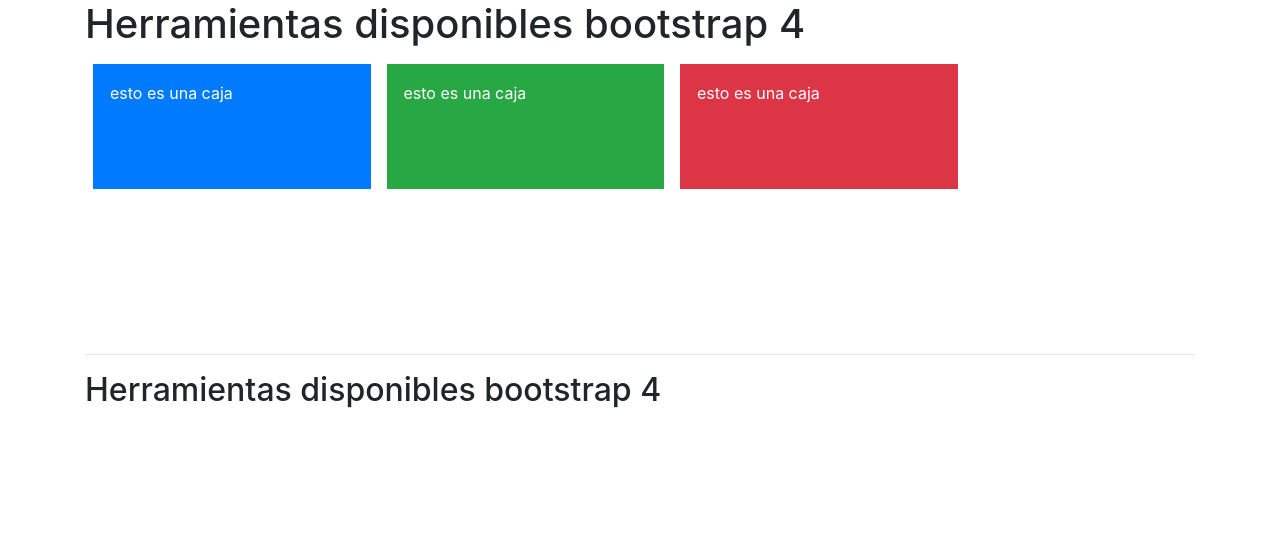
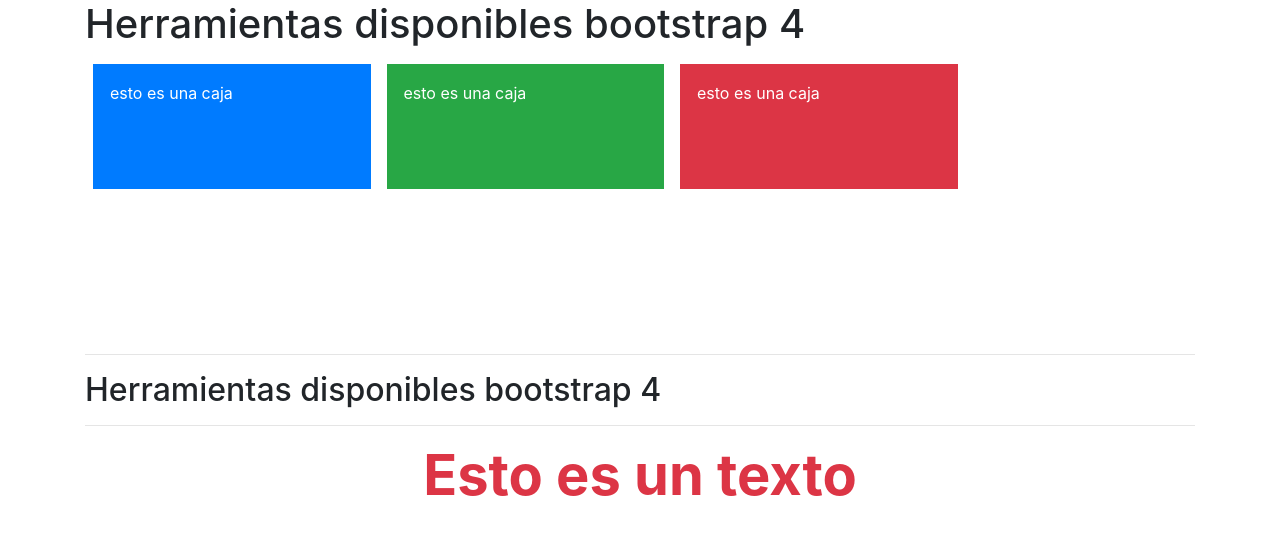
Before and after one commit to jjfcode/master-css, a plain HTML site: page aprendiendo-bootstrap/herramientas.html in a window 1280 px wide. Drawn offline with Linux system fonts and the light colour scheme.

Commit message:
205 textos

```diff
--- a/aprendiendo-bootstrap/herramientas.html
+++ b/aprendiendo-bootstrap/herramientas.html
@@ -27,6 +27,8 @@
         <div class="clearfix"></div>
         <hr>
             <h2>Herramientas disponibles bootstrap 4</h2>
+            <hr>
+            <p class="display-4 font-weight-bold text-danger text-center">Esto es un texto</p>
     </div>
 
 
```
